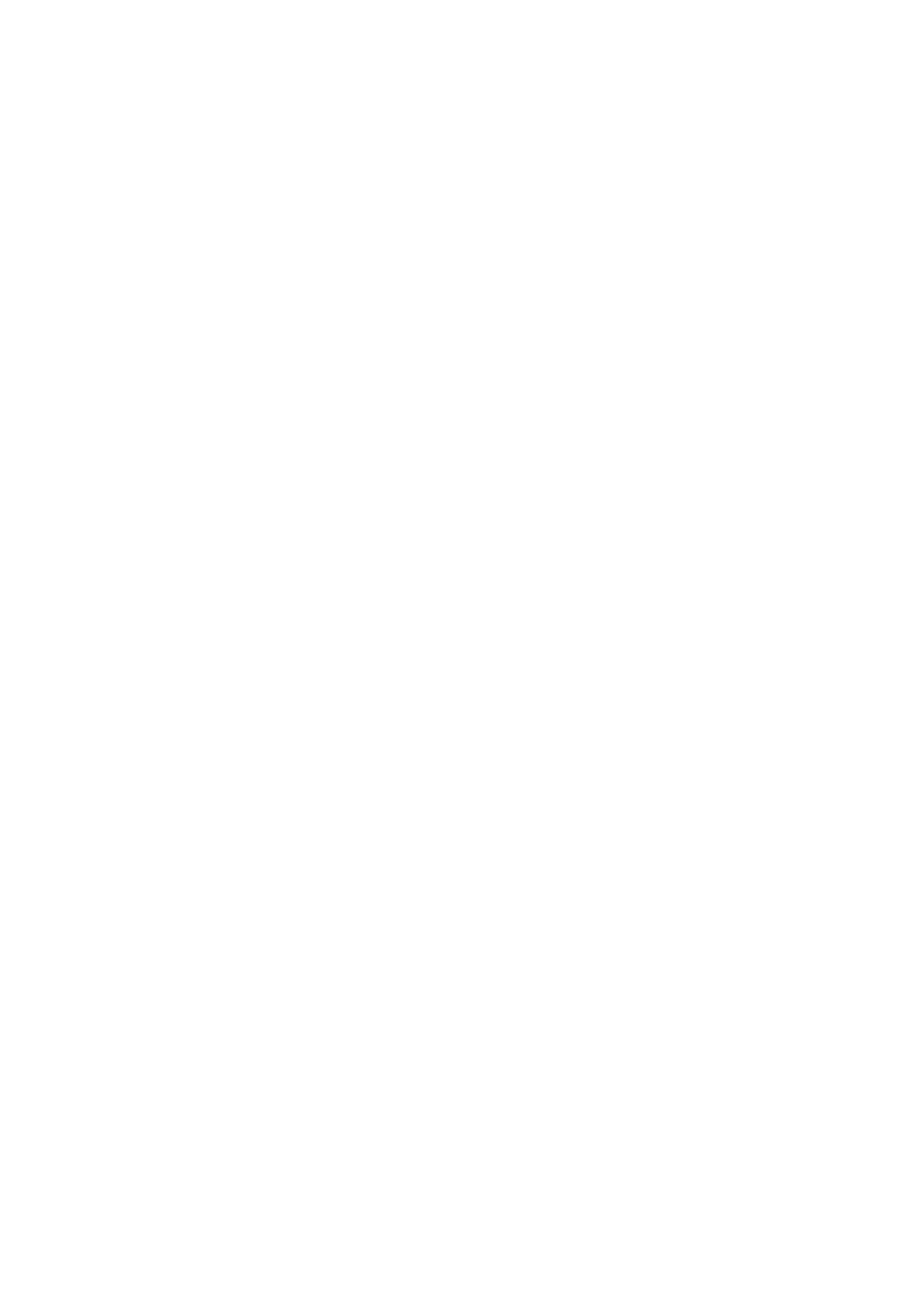
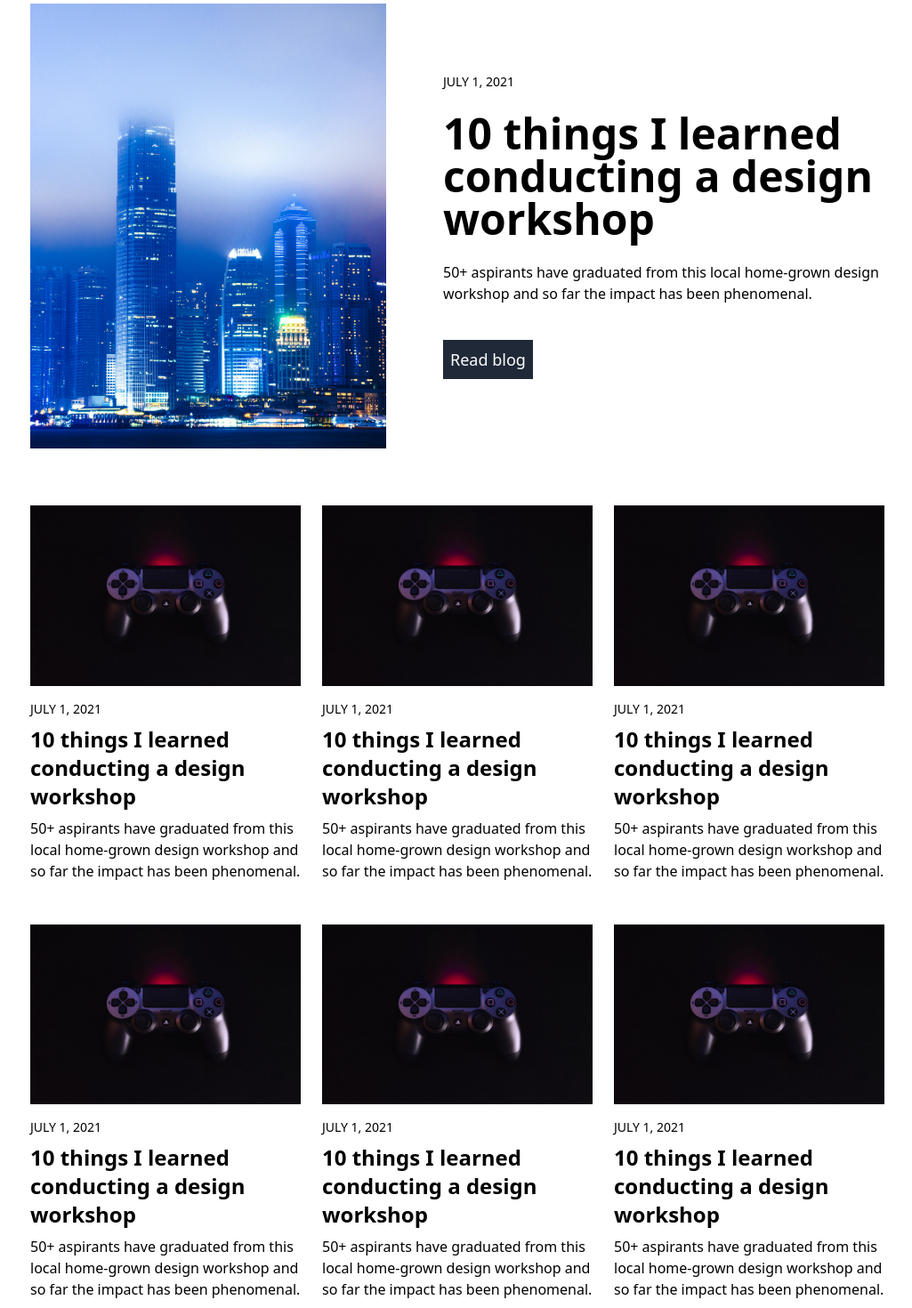
Before and after one commit to iamsannyrai/personal-site, a Next.js app: page / in a window 1280 px wide. Shown: the part 100-1570 px from the top of the page at 89% size, without its empty margins (126-1151 px from the left). Before the commit the page ends 800 px from the top, so only its background shows below. Built offline with nearby package versions, Linux system fonts and the light colour scheme.

Commit message:
designs site layout with hardcoded data

```diff
--- a/pages/index.tsx
+++ b/pages/index.tsx
@@ -1,5 +1,64 @@
 export default function Home() {
   return (
-    <div>Hello world</div>
+    <div>
+      {/* Navbar */}
+      <div className="flex h-16 bg-gray-50 items-center px-4 md:px-8 justify-between shadow-sm">
+        <h1 className="text-xl font-bold">Sanny Rai</h1>
+      </div>
+
+      {/* Body Section */}
+      <div className="mx-4 md:px-8 md:mx-auto md:max-w-5xl">
+        {/* Latest Post Section */}
+        <div className="md:flex md:space-x-16  my-4 md:mt-10 md:mb-16">
+          <img src="./thumbnail.jpg" alt="" width="400" />
+          <div className="mt-4 md:my-auto">
+            <div className="text-sm">JULY 1, 2021</div>
+            <h1 className="text-5xl font-bold my-6">10 things I learned conducting a design workshop</h1>
+            <p>50+ aspirants have graduated from this local home-grown design workshop and so far the impact has been phenomenal. </p>
+            <button className="mt-10 bg-gray-800 p-2 text-lg text-white hover:bg-black">Read blog</button>
+          </div>
+        </div>
+
+        {/* All Posts Section */}
+        <div className="my-10 space-y-10 md:space-y-0 md:grid md:grid-cols-3 md:gap-x-6 md:gap-y-12">
+          <div>
+            <img src="./testThumbnail.jpeg" alt="" />
+            <div className="mt-4 mb-2 text-sm">JULY 1, 2021</div>
+            <h1 className="mb-2 text-2xl font-bold">10 things I learned conducting a design workshop</h1>
+            <p>50+ aspirants have graduated from this local home-grown design workshop and so far the impact has been phenomenal. </p>
+          </div>
+          <div>
+            <img src="./testThumbnail.jpeg" alt="" />
+            <div className="mt-4 mb-2 text-sm">JULY 1, 2021</div>
+            <h1 className="mb-2 text-2xl font-bold">10 things I learned conducting a design workshop</h1>
+            <p>50+ aspirants have graduated from this local home-grown design workshop and so far the impact has been phenomenal. </p>
+          </div>
+          <div>
+            <img src="./testThumbnail.jpeg" alt="" />
+            <div className="mt-4 mb-2 text-sm">JULY 1, 2021</div>
+            <h1 className="mb-2 text-2xl font-bold">10 things I learned conducting a design workshop</h1>
+            <p>50+ aspirants have graduated from this local home-grown design workshop and so far the impact has been phenomenal. </p>
+          </div>
+          <div>
+            <img src="./testThumbnail.jpeg" alt="" />
+            <div className="mt-4 mb-2 text-sm">JULY 1, 2021</div>
+            <h1 className="mb-2 text-2xl font-bold">10 things I learned conducting a design workshop</h1>
+            <p>50+ aspirants have graduated from this local home-grown design workshop and so far the impact has been phenomenal. </p>
+          </div>
+          <div>
+            <img src="./testThumbnail.jpeg" alt="" />
+            <div className="mt-4 mb-2 text-sm">JULY 1, 2021</div>
+            <h1 className="mb-2 text-2xl font-bold">10 things I learned conducting a design workshop</h1>
+            <p>50+ aspirants have graduated from this local home-grown design workshop and so far the impact has been phenomenal. </p>
+          </div>
+          <div>
+            <img src="./testThumbnail.jpeg" alt="" />
+            <div className="mt-4 mb-2 text-sm">JULY 1, 2021</div>
+            <h1 className="mb-2 text-2xl font-bold">10 things I learned conducting a design workshop</h1>
+            <p>50+ aspirants have graduated from this local home-grown design workshop and so far the impact has been phenomenal. </p>
+          </div>
+        </div>
+      </div>
+    </div>
   )
 }
```
Also changed, not shown: public/testThumbnail.jpeg (added), public/thumbnail.jpg (added).
